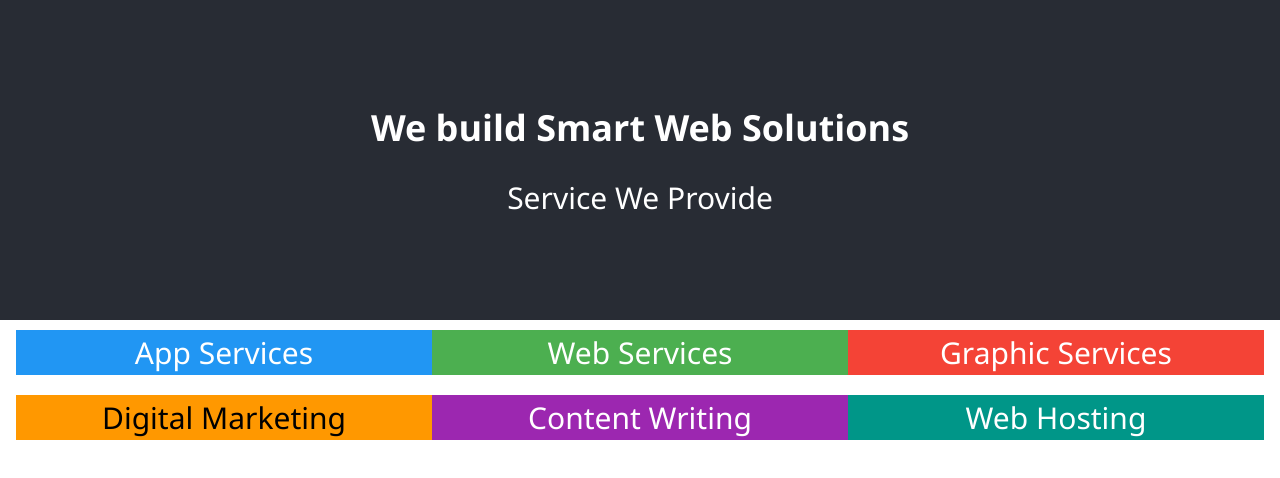
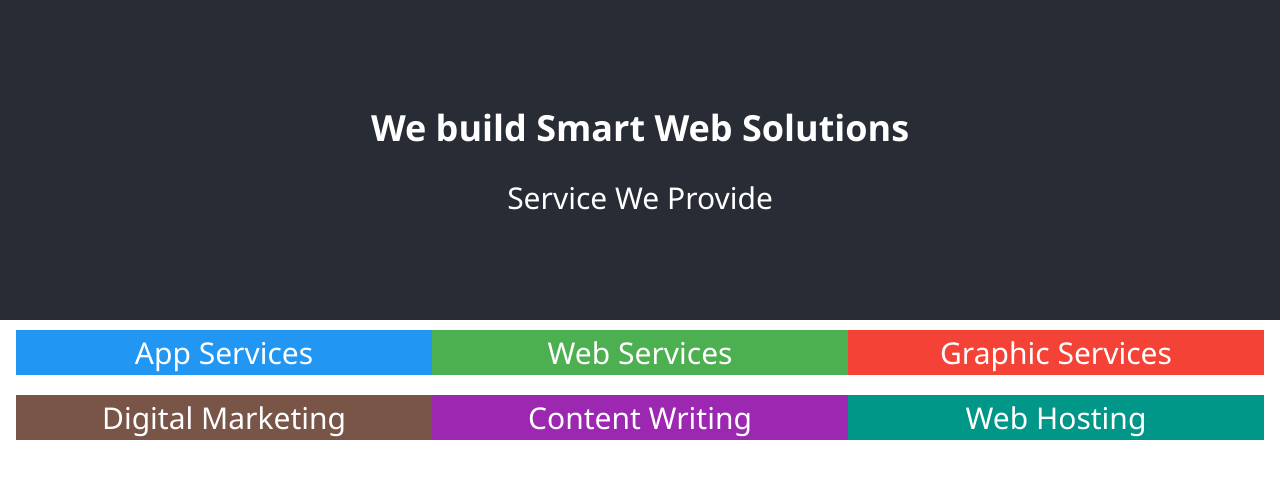
Before and after one commit to Muhammad1Siddique/bootcamp-demo-app, a React (Create React App) app: page / in a window 1280 px wide. Shown: the top 478 px of the page. Built offline with nearby package versions, Linux system fonts and the light colour scheme.

Commit message:
background color updated

```diff
--- a/src/services.js
+++ b/src/services.js
@@ -9,7 +9,7 @@ function Services(props){
                 <div class="w3-third"><h2 class="w3-center w3-red">{props.offer3}</h2></div>
             </div>
             <div class="w3-row">
-                <div class="w3-third"><h2 class="w3-center w3-orange">{props.offer4}</h2></div>
+                <div class="w3-third"><h2 class="w3-center w3-brown">{props.offer4}</h2></div>
                 <div class="w3-third"><h2 class="w3-center w3-purple">{props.offer5}</h2></div>
                 <div class="w3-third"><h2 class="w3-center w3-teal">{props.offer6}</h2></div>
             </div>
```
